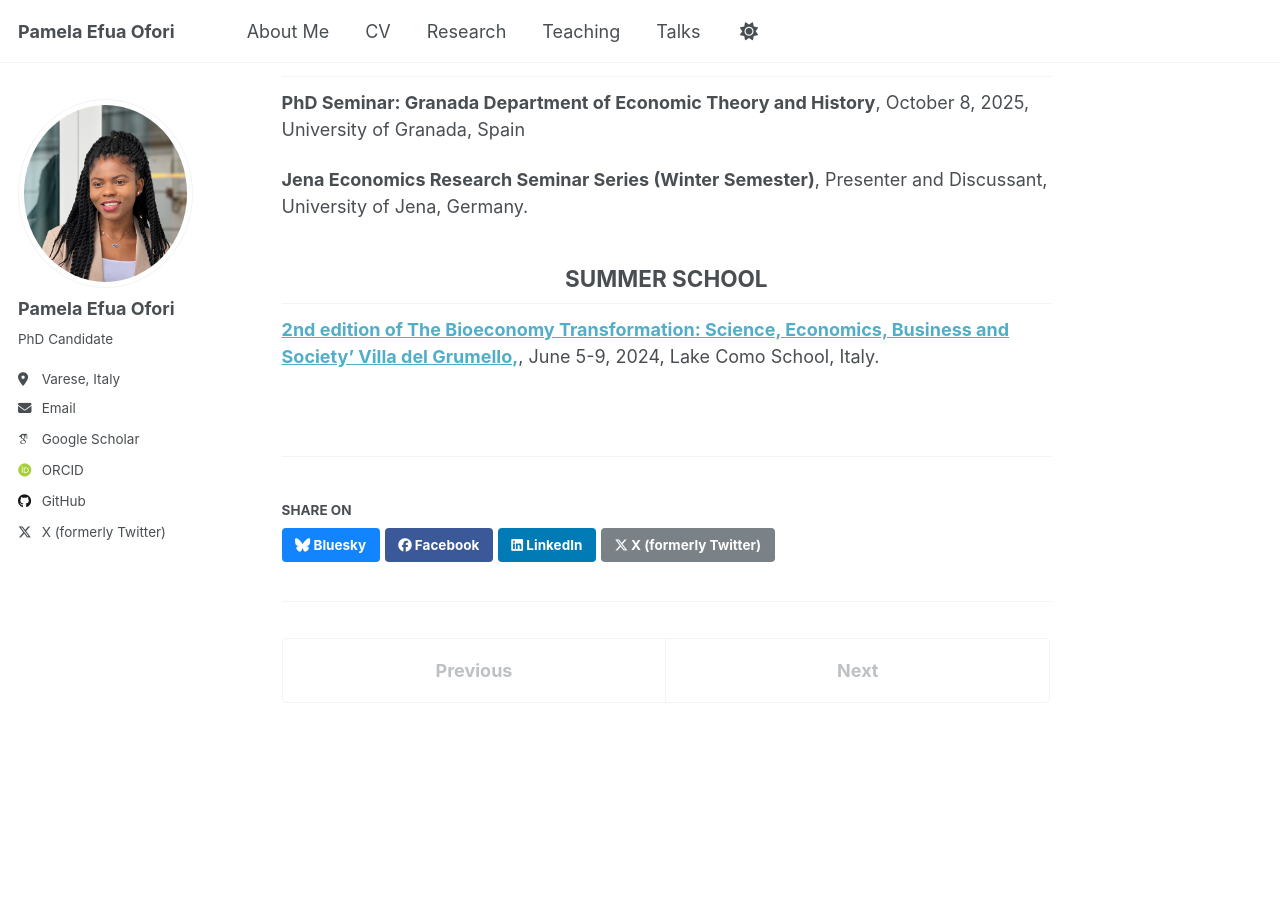
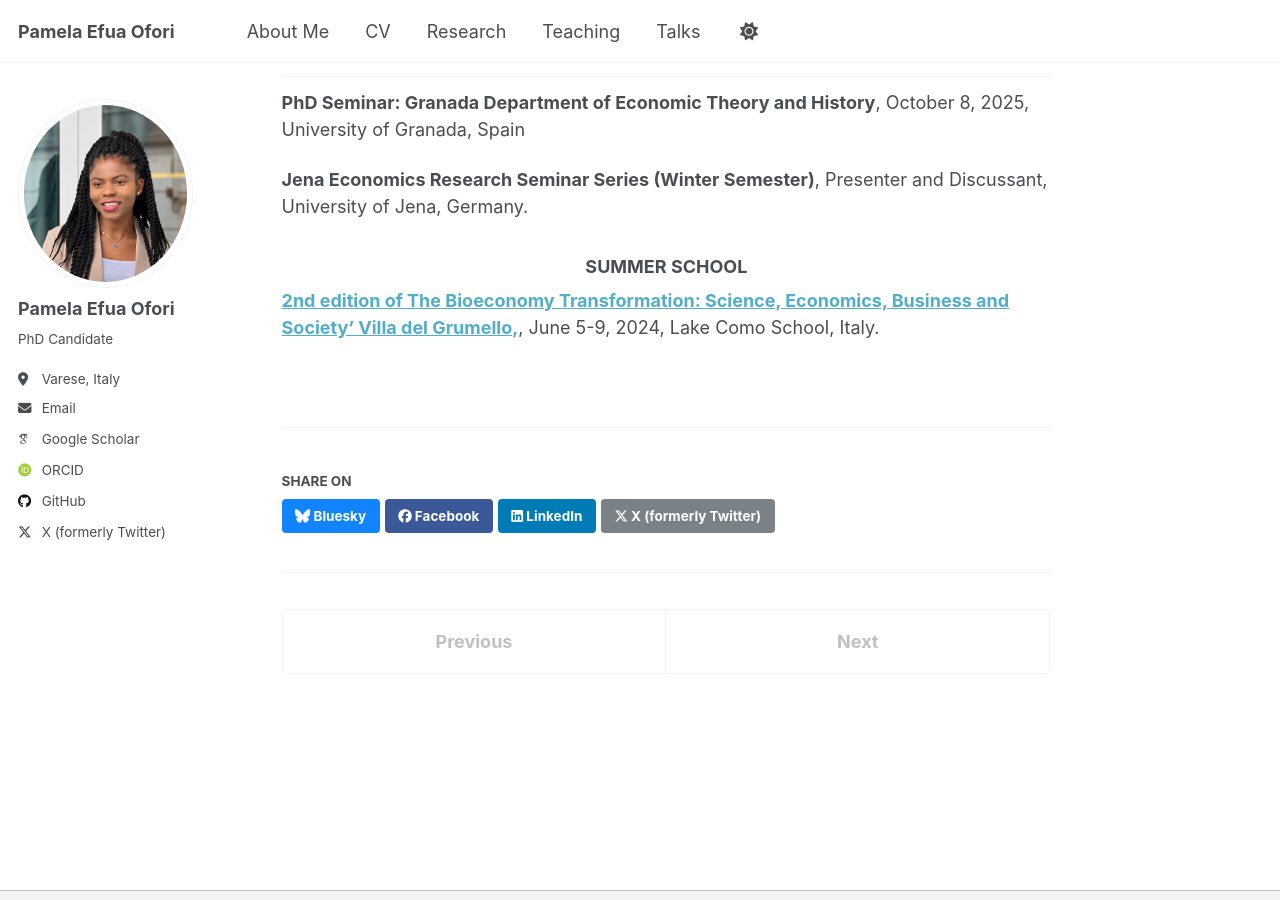
Before and after one commit to PEOFORI/peofori.github.io, a Jekyll site: the page built from _talks/2012-03-01-talk-1.md, in a window 1280 px wide and 900 px high, scrolled down 1020 px. Built offline with Jekyll 4.4.1, drawn with Linux system fonts in a browser that asks for light colours; some web fonts are replaced; a script that is not in the unit is left out.

```diff
--- a/_talks/2012-03-01-talk-1.md
+++ b/_talks/2012-03-01-talk-1.md
@@ -43,6 +43,6 @@ height="0" width="0" style="display:none;visibility:hidden"></iframe></noscript>
 
 
 
-## <center> SUMMER SCHOOL </center>
+### <center> SUMMER SCHOOL </center>
 
 **[2nd edition of The Bioeconomy Transformation: Science, Economics, Business and Society’ Villa del Grumello,](https://lakecomoschool.org/wp-content/uploads/2023/11/BTSE.pdf)**,   June 5-9, 2024, Lake Como School, Italy.  <br/>
```
